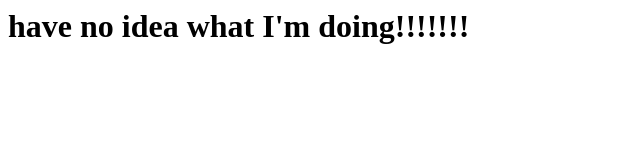
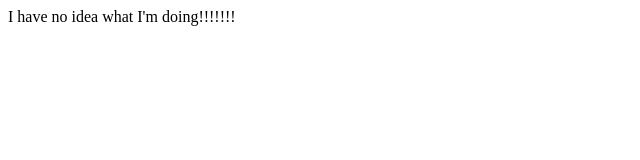
Before and after one commit to sampand/sampand, a plain HTML site: page index.html in a window 1280 px wide. Shown: the whole page, without its empty margins (0-640 px from the left). Drawn offline with Linux system fonts and the light colour scheme.

Commit message:
Update index.html

```diff
--- a/index.html
+++ b/index.html
@@ -1,9 +1,9 @@
 <html>
-  <head>
+
     <title> Hello world! </title>
-  </head>
+
 
     <body>
-      <h1> have no idea what I'm doing!!!!!!!</h1>
+      I have no idea what I'm doing!!!!!!!
 
     </body>
```
